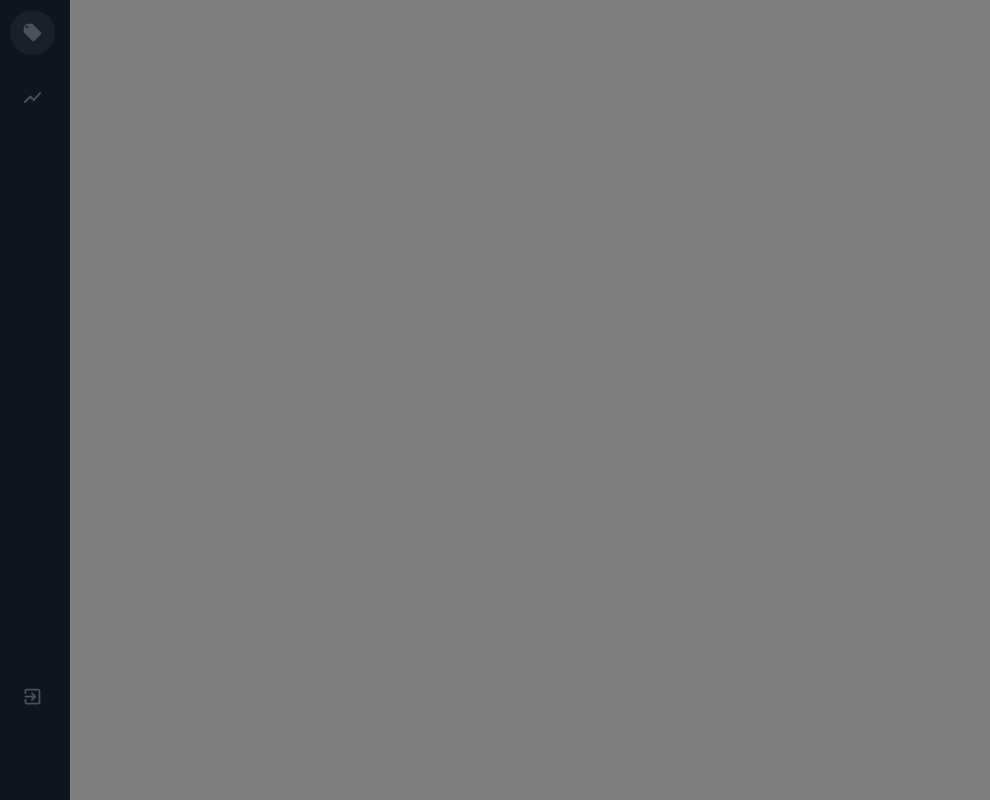
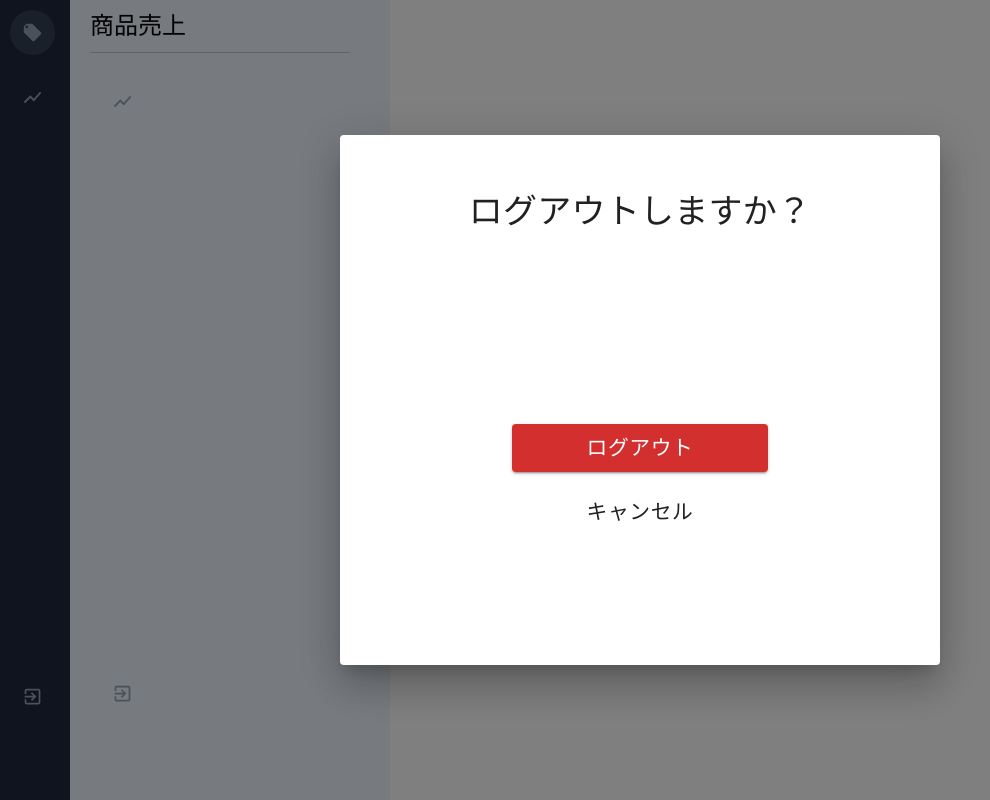
Before and after one commit to 2022-HEW/casebox, a Next.js app: page /admin/product in a window 1280 px wide. Both pictures are taken after a click on the icon 32 px from the left and 696 px from the top of the page. Shown: the whole page, without its empty margins (0-990 px from the left). Built offline with nearby package versions, Linux system fonts and the light colour scheme.

Commit message:
feat:logout

```diff
--- a/src/components/admin/common/globalNav/index.tsx
+++ b/src/components/admin/common/globalNav/index.tsx
@@ -1,4 +1,10 @@
-import { Dialog, Grid } from "@mui/material";
+import {
+  Button,
+  Dialog,
+  DialogActions,
+  DialogTitle,
+  Grid,
+} from "@mui/material";
 import React, { useState } from "react";
 import LocalOfferIcon from "@mui/icons-material/LocalOffer";
 import ShowChartIcon from "@mui/icons-material/ShowChart";
@@ -15,19 +21,25 @@ export const GlobalNav = () => {
     ...ICON_VARIANT,
     sx: { ...ICON_VARIANT.sx, backgroundColor: "none" },
   };
-  const [isModal,setIsModal] = useState(false)
+  const [isModal, setIsModal] = useState(false);
 
-  const handleClickIcon=(pathname:string)=>{
-    router.push({pathname:pathname})
-  }
+  const handleClickIcon = (pathname: string) => {
+    router.push({ pathname: pathname });
+  };
 
-  const handleClickExit=()=>{
-    setIsModal(true)
-  }
+  const handleClickExit = () => {
+    setIsModal(true);
+  };
 
-  const handleClose=()=>{
-    setIsModal(false)
-  }
+  const handleClose = () => {
+    setIsModal(false);
+  };
+
+  const handleLogout = () => {
+    router.push({
+      pathname: "/admin/login",
+    });
+  };
 
   return (
     <Grid
@@ -41,7 +53,7 @@ export const GlobalNav = () => {
           {...(router.pathname === "/admin/product"
             ? ICON_VARIANT
             : NEW_ICON_VARIANT)}
-            onClick={()=>handleClickIcon("/admin/product")}
+          onClick={() => handleClickIcon("/admin/product")}
         />
       </Grid>
       <Grid item xs={8.75}>
@@ -49,15 +61,48 @@ export const GlobalNav = () => {
           {...(router.pathname === "/admin/chart"
             ? ICON_VARIANT
             : NEW_ICON_VARIANT)}
-            onClick={()=>handleClickIcon("/admin/chart")}
+          onClick={() => handleClickIcon("/admin/chart")}
         />
       </Grid>
 
       <Grid item>
-        <ExitToAppIcon {...NEW_ICON_VARIANT} onClick={handleClickExit}/>
+        <ExitToAppIcon {...NEW_ICON_VARIANT} onClick={handleClickExit} />
       </Grid>
       <Dialog open={isModal} onClose={handleClose}>
+        <DialogTitle align="center" variant="h4" mt={5}>
+          {"ログアウトしますか？"}
+          <DialogActions>
+            <Grid
+              container
+              direction={"column"}
+              gap={2}
+              alignItems={"center"}
+              sx={{ width: "60vw", height: "50vh" }}
+            >
+              <Grid xs={5} />
+              <Grid item>
+                <Button
+                  onClick={handleLogout}
+                  color={"error"}
+                  variant="contained"
+                  sx={{ fontSize: "1.3rem" ,width:"20vw"}}
+                >
+                  ログアウト
+                </Button>
+              </Grid>
+              <Grid item>
+                <Button
+                  onClick={handleClose}
+                  variant="text"
+                  sx={{ fontSize: "1.3rem" ,width:"20vw", color: "#222" }}
 
+                >
+                  キャンセル
+                </Button>
+              </Grid>
+            </Grid>
+          </DialogActions>
+        </DialogTitle>
       </Dialog>
     </Grid>
   );
--- /dev/null
+++ b/src/components/admin/common/nav/index.tsx
@@ -0,0 +1,78 @@
+import { Dialog, Grid } from "@mui/material";
+import React, { useState } from "react";
+import LocalOfferIcon from "@mui/icons-material/LocalOffer";
+import ShowChartIcon from "@mui/icons-material/ShowChart";
+import SettingsIcon from "@mui/icons-material/Settings";
+import ExitToAppIcon from "@mui/icons-material/ExitToApp";
+import ButtonValiant from "../../../../themes/admin/ButtonValiants";
+import { useRouter } from "next/router";
+import Modal from "@mui/material/Modal";
+import Typography from "@mui/material/Typography";
+
+type Nav = {
+  title: string;
+};
+export const Nav = ({ title }: Nav) => {
+  const router = useRouter();
+  const ICON_VARIANT = ButtonValiant.GlobalNav;
+  let NEW_ICON_VARIANT = {
+    ...ICON_VARIANT,
+    sx: { ...ICON_VARIANT.sx, backgroundColor: "none" },
+  };
+  const [isModal, setIsModal] = useState(false);
+
+  const handleClickIcon = (pathname: string) => {
+    router.push({ pathname: pathname });
+  };
+
+  const handleClickExit = () => {
+    setIsModal(true);
+  };
+
+  const handleClose = () => {
+    setIsModal(false);
+  };
+
+  return (
+    <Grid
+      container
+      direction={"column"}
+      sx={{
+        backgroundColor: "#EFF6FF",
+        height: "100vh",
+        width: "25vw",
+        padding: "10px 40px 0 20px",
+      }}
+      gap={2}
+    >
+      <Grid item>
+        <Typography
+          variant="h5"
+          sx={{
+            borderBottom: "1px solid #CAC4D0",
+            flex: "none",
+            order: 0,
+            alignSelf: "stretch",
+            flexGrow: 0,
+            padding:"0 0 10px 0"
+          }}
+        >
+          {title}
+        </Typography>
+      </Grid>
+      <Grid item xs={8.75}>
+        <ShowChartIcon
+          {...(router.pathname === "/admin/chart"
+            ? ICON_VARIANT
+            : NEW_ICON_VARIANT)}
+          onClick={() => handleClickIcon("/admin/chart")}
+        />
+      </Grid>
+
+      <Grid item>
+        <ExitToAppIcon {...NEW_ICON_VARIANT} onClick={handleClickExit} />
+      </Grid>
+      <Dialog open={isModal} onClose={handleClose}></Dialog>
+    </Grid>
+  );
+};
--- a/src/pages/admin/product/index.tsx
+++ b/src/pages/admin/product/index.tsx
@@ -1,10 +1,15 @@
+import { Grid } from "@mui/material";
 import React from "react";
 import { GlobalNav } from "../../../components/admin/common/globalNav";
+import { Nav } from "../../../components/admin/common/nav";
 
 const Product = () => {
-  return <>
-  <GlobalNav/>
-  </>;
+  return (
+    <Grid container>
+      <GlobalNav />
+      <Nav title={"商品売上"} />
+    </Grid>
+  );
 };
 
-export default Product
+export default Product;
```
